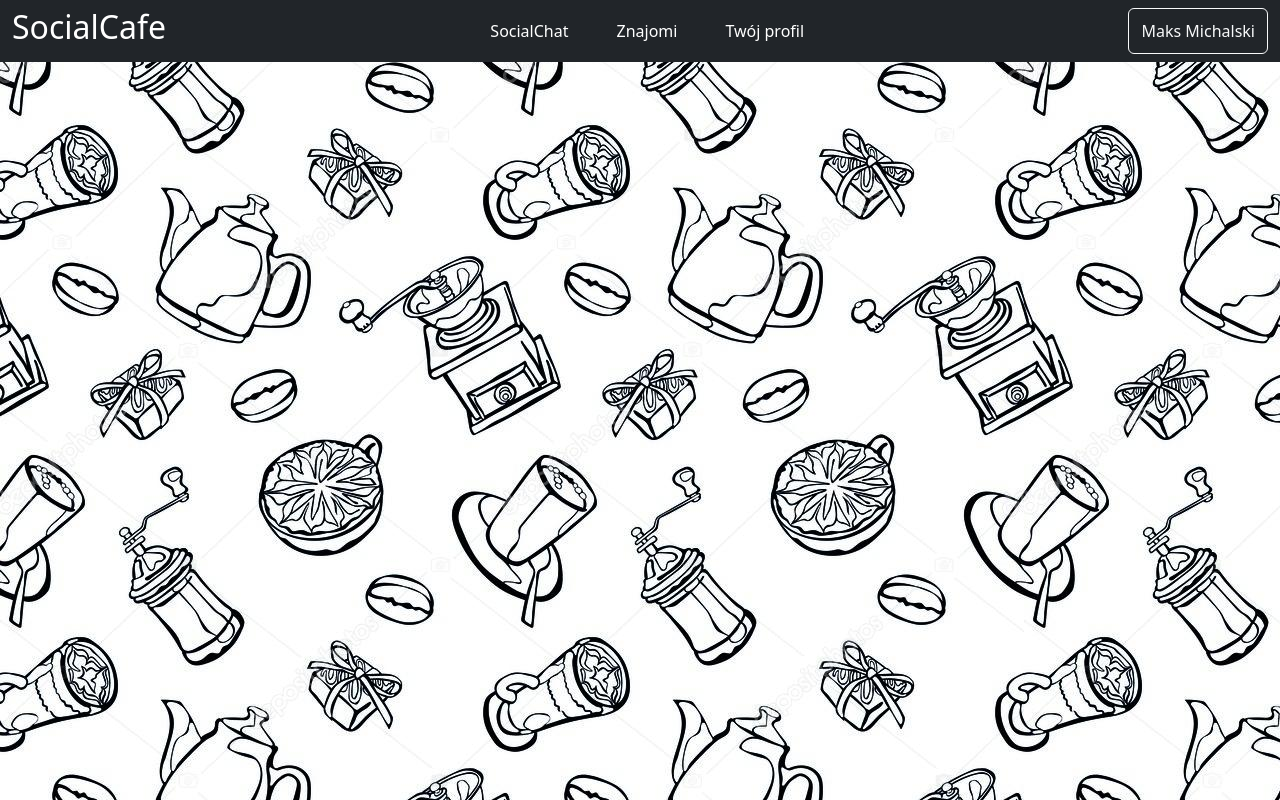
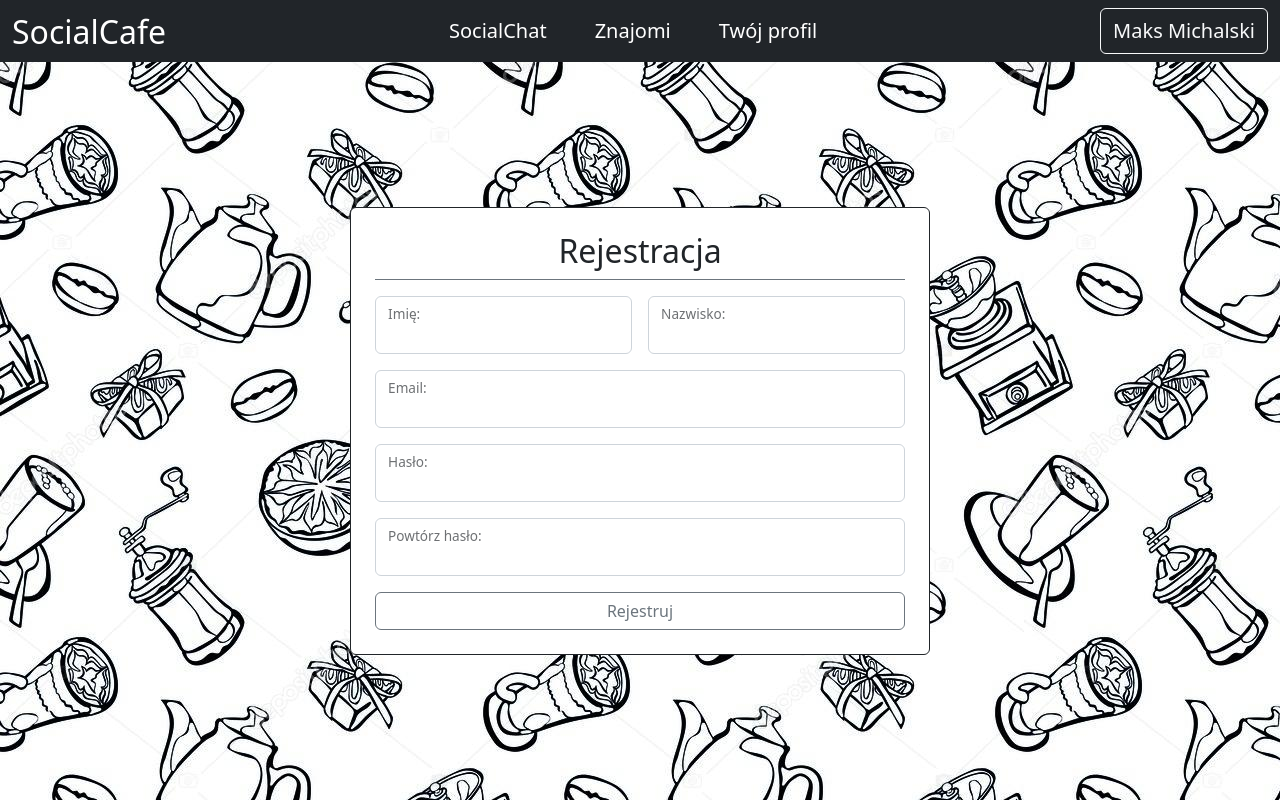
Before and after one commit to MaxD1998/SocialCafe_Frontend, an Angular app: page /register in a window 1280 px wide. Before the commit this address led to /. Built offline with nearby package versions, Linux system fonts and the light colour scheme.

Commit message:
Utworzenie okna rejestracji

```diff
--- a/angular.json
+++ b/angular.json
@@ -27,9 +27,13 @@
               "src/assets"
             ],
             "styles": [
-              "src/styles.css"
+              "src/styles.css",
+              "node_modules/bootstrap/dist/css/bootstrap.css",
+              "node_modules/bootstrap-icons/font/bootstrap-icons.css"
             ],
-            "scripts": []
+            "scripts": [
+              "node_modules/bootstrap/dist/js/bootstrap.bundle.js"
+            ]
           },
           "configurations": {
             "production": {
--- a/package.json
+++ b/package.json
@@ -18,6 +18,8 @@
     "@angular/platform-browser": "~12.2.0",
     "@angular/platform-browser-dynamic": "~12.2.0",
     "@angular/router": "~12.2.0",
+    "bootstrap": "^5.2.0",
+    "bootstrap-icons": "^1.9.1",
     "rxjs": "~6.6.0",
     "tslib": "^2.3.0",
     "zone.js": "~0.11.4"
--- a/src/app/app-routing.module.ts
+++ b/src/app/app-routing.module.ts
@@ -1,9 +1,11 @@
 import { NgModule } from '@angular/core';
 import { RouterModule, Routes } from '@angular/router';
 import { LoginComponent } from './presentation/login/login.component';
+import { RegisterComponent } from './presentation/register/register.component';
 
 const routes: Routes = [
-  {path: 'login', component: LoginComponent}
+  {path: 'login', component: LoginComponent},
+  {path: 'register', component: RegisterComponent},
 ];
 
 @NgModule({
--- a/src/app/app.module.ts
+++ b/src/app/app.module.ts
@@ -5,12 +5,14 @@
 import { AppComponent } from './app.component';
 import { NavComponent } from './presentation/nav/nav.component';
 import { LoginComponent } from './presentation/login/login.component';
+import { RegisterComponent } from './presentation/register/register.component';
 
 @NgModule({
   declarations: [
     AppComponent,
     NavComponent,
-    LoginComponent
+    LoginComponent,
+    RegisterComponent
   ],
   imports: [
     BrowserModule,
--- a/src/app/presentation/login/login.component.css
+++ b/src/app/presentation/login/login.component.css
@@ -1,7 +1,3 @@
-.canvas {
-    height: calc(100% - var(--nav-height))
-}
-
 .card {
     width: 310px;
 }
--- a/src/app/presentation/nav/nav.component.css
+++ b/src/app/presentation/nav/nav.component.css
@@ -1,10 +1,10 @@
-@media only screen and (max-width: 675px) {
+@media only screen and (max-width: 950px) {
     .large-screen {
         display: none;
     }
 }
 
-@media only screen and (min-width: 675px) {
+@media only screen and (min-width: 950px) {
     .small-screen {
         display: none;
     }
--- a/src/app/presentation/nav/nav.component.html
+++ b/src/app/presentation/nav/nav.component.html
@@ -1,5 +1,5 @@
 <header class="d-flex container-fluid bg-dark text-white">
-    <a class="navbar h2 text-white text-decoration-none" href="#">
+    <a class="navbar text-white text-decoration-none fs-2" href="#">
         <span class="large-screen">
             SocialCafe
         </span>
@@ -11,7 +11,7 @@
         <div class="container-fluid">
             <ul class="navbar-nav">
                 <li class="nav-item mx-3">
-                    <a class="nav-link text-white" href="#">
+                    <a class="nav-link text-white fs-5" href="#">
                         <span class="large-screen">
                             SocialChat
                         </span>
@@ -19,7 +19,7 @@
                     </a>
                 </li>
                 <li class="nav-item mx-3">
-                    <a class="nav-link text-white" href="#">
+                    <a class="nav-link text-white fs-5" href="#">
                         <span class="large-screen">
                             Znajomi
                         </span>
@@ -27,7 +27,7 @@
                     </a>
                 </li>
                 <li class="nav-item mx-3">
-                    <a class="nav-link text-white" href="#">
+                    <a class="nav-link text-white fs-5" href="#">
                         <span class="large-screen">
                             Twój profil
                         </span>
@@ -37,7 +37,7 @@
             </ul>
         </div>
     </nav>
-    <button class="btn btn-outline-light my-2" data-bs-toggle="dropdown" aria-expanded="false">
+    <button class="btn btn-outline-light my-2  fs-5" data-bs-toggle="dropdown" aria-expanded="false">
         <span class="large-screen">
             Maks Michalski
         </span>
--- /dev/null
+++ b/src/app/presentation/register/register.component.html
@@ -0,0 +1,43 @@
+<div class="d-flex justify-content-center align-items-center canvas mx-3">
+    <div>
+        <div class="card border-dark p-4">
+            <div class="d-flex justify-content-center">
+                <span class="h2">Rejestracja</span>
+            </div>
+            <div class="border-top border-secondary"></div>
+            <div class="d-flex">
+                <div class="form-floating mt-3 me-3">
+                    <input id="floatingEmail"  class="form-control" type="email"/>
+                    <label for="floatingEmail">
+                        Imię:
+                    </label>
+                </div>
+                <div class="form-floating mt-3">
+                    <input id="floatingEmail"  class="form-control" type="email"/>
+                    <label for="floatingEmail">
+                        Nazwisko:
+                    </label>
+                </div>
+            </div>
+            <div class="form-floating mt-3">
+                <input id="floatingEmail"  class="form-control" type="email"/>
+                <label for="floatingEmail">
+                    Email:
+                </label>
+            </div>
+            <div class="form-floating mt-3">
+                <input id="floatingPassword"  class="form-control" type="email"/>
+                <label for="floatingPassword">
+                    Hasło:
+                </label>
+            </div>
+            <div class="form-floating mt-3">
+                <input id="floatingPassword"  class="form-control" type="email"/>
+                <label for="floatingPassword">
+                    Powtórz hasło:
+                </label>
+            </div>
+            <button class="btn btn-outline-secondary mt-3">Rejestruj</button>
+        </div>
+    </div>
+</div>
--- /dev/null
+++ b/src/app/presentation/register/register.component.ts
@@ -0,0 +1,15 @@
+import { Component, OnInit } from '@angular/core';
+
+@Component({
+  selector: 'app-register',
+  templateUrl: './register.component.html',
+  styleUrls: ['./register.component.css']
+})
+export class RegisterComponent implements OnInit {
+
+  constructor() { }
+
+  ngOnInit(): void {
+  }
+
+}
--- a/src/index.html
+++ b/src/index.html
@@ -6,11 +6,7 @@
   <base href="/">
   <meta name="viewport" content="width=device-width, initial-scale=1">
   <link rel="icon" type="image/x-icon" href="favicon.ico">
-  <link href="https://cdn.jsdelivr.net/npm/bootstrap@5.2.0-beta1/dist/css/bootstrap.min.css" rel="stylesheet" integrity="sha384-0evHe/X+R7YkIZDRvuzKMRqM+OrBnVFBL6DOitfPri4tjfHxaWutUpFmBp4vmVor" crossorigin="anonymous">
-  <link rel="stylesheet" href="https://cdn.jsdelivr.net/npm/bootstrap-icons@1.9.1/font/bootstrap-icons.css">
 </head>
 <body>
-  <app-root></app-root>
-  <script src="https://cdn.jsdelivr.net/npm/bootstrap@5.2.0-beta1/dist/js/bootstrap.bundle.min.js" integrity="sha384-pprn3073KE6tl6bjs2QrFaJGz5/SUsLqktiwsUTF55Jfv3qYSDhgCecCxMW52nD2" crossorigin="anonymous"></script>
-</body>
+  <app-root></app-root></body>
 </html>
--- a/src/styles.css
+++ b/src/styles.css
@@ -12,3 +12,7 @@
     height: 100%;
     background-image: url("assets/images/background.jpg");
 }
+
+.canvas {
+    height: calc(100% - var(--nav-height))
+}
```
Also changed, not shown: src/app/presentation/register/register.component.css (added), 1 other file (tests, documents, lock files or other folders).
